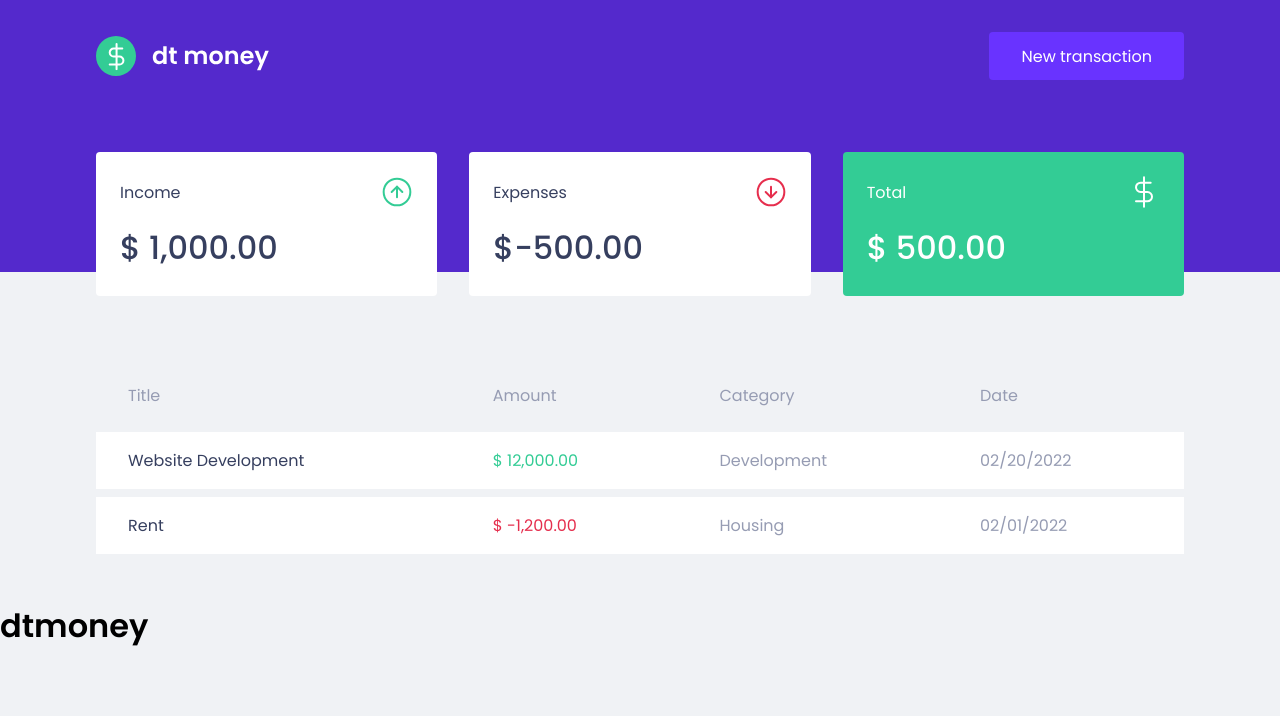
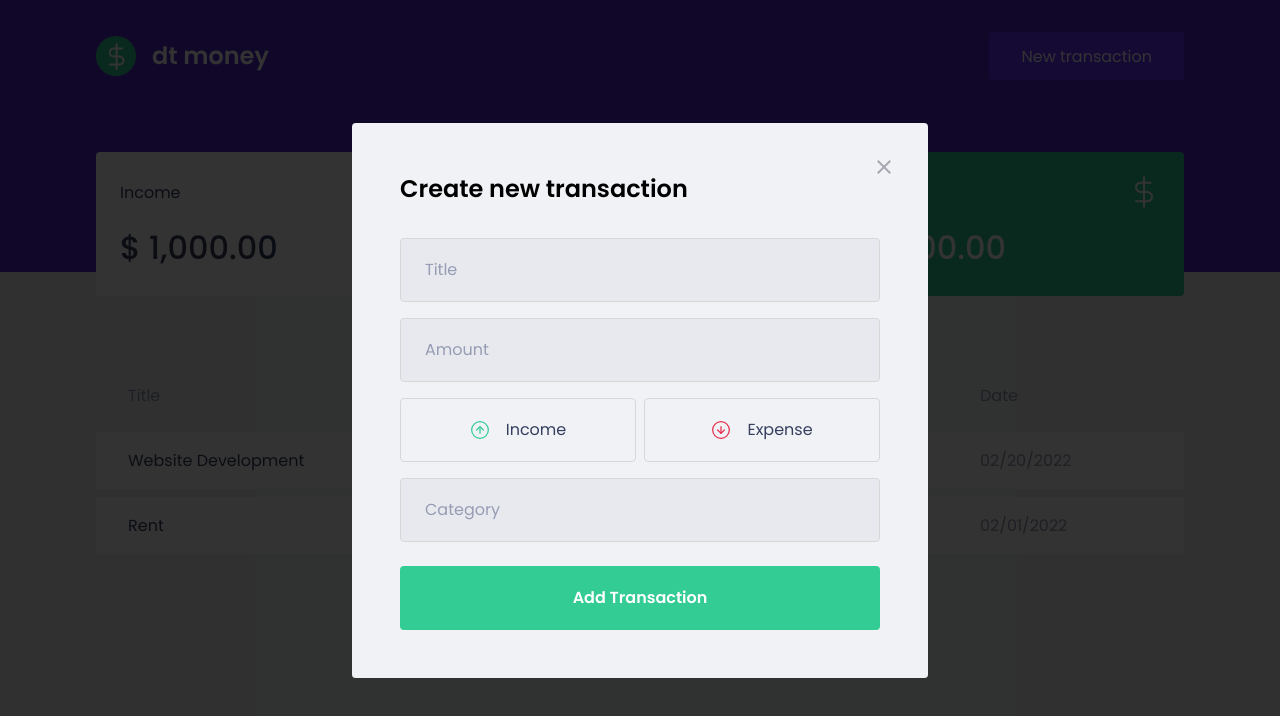
Before and after one commit to rafAmorim8/dtmoney, a React (Create React App) app: page / in a window 1280 px wide. Both pictures are taken after a click on the button "New transaction". Shown: the top 716 px of the page. Built offline with nearby package versions, Linux system fonts and the light colour scheme; no server answers; what miragejs would draw is missing.

Commit message:
Creates modal layout

```diff
--- a/package.json
+++ b/package.json
@@ -5,8 +5,10 @@
   "dependencies": {
     "axios": "^0.27.2",
     "miragejs": "^0.1.44",
+    "polished": "^4.2.2",
     "react": "^18.1.0",
     "react-dom": "^18.1.0",
+    "react-modal": "^3.15.1",
     "react-scripts": "5.0.1",
     "styled-components": "^5.3.5",
     "web-vitals": "^2.1.0"
@@ -19,6 +21,7 @@
     "@types/node": "^16.7.13",
     "@types/react": "^18.0.0",
     "@types/react-dom": "^18.0.0",
+    "@types/react-modal": "^3.13.1",
     "@types/styled-components": "^5.1.25",
     "typescript": "^4.4.2"
   },
--- a/src/App.tsx
+++ b/src/App.tsx
@@ -1,14 +1,31 @@
+import { useState } from "react";
 import { Dashboard } from "./components/Dashboard";
-import { Header } from "./components/Header"
-import { GlobalStyle } from "./styles/global"
+import { Header } from "./components/Header";
+import { GlobalStyle } from "./styles/global";
+import Modal from 'react-modal';
+import { NewTransactionModal } from "./components/NewTransactionModal";
+
+Modal.setAppElement("#root");
 
 export function App() {
+  const [isNewTransactionModalOpen, setIsNewTransactionModalOpen] = useState(false);
+
+  function handleOpenNewTransactionModal(){
+    setIsNewTransactionModalOpen(true);
+  }
+
+  function handleCloseNewTransactionModal(){
+    setIsNewTransactionModalOpen(false);
+  }
   return (
     <>
+      <Header onOpenNewTransactionModal={handleOpenNewTransactionModal}/>
+      <Dashboard />
+      <NewTransactionModal
+        isOpen={isNewTransactionModalOpen}
+        onRequestClose={handleCloseNewTransactionModal}
+      />
       <GlobalStyle />
-      <Header />
-      <Dashboard />
-      <h1>dtmoney</h1>
     </>
   );
 }
--- a/src/components/Header/index.tsx
+++ b/src/components/Header/index.tsx
@@ -1,14 +1,16 @@
 import logoImg from '../../assets/logo.svg';
 import { Container, Content } from './styles';
 
-export function Header(){
+interface HeaderProps {
+  onOpenNewTransactionModal: () => void;
+}
+
+export function Header({onOpenNewTransactionModal}: HeaderProps){
   return (
     <Container>
       <Content>
-      <img src={logoImg} alt="dt money" />
-      <button type="button">
-        New transaction
-      </button>
+        <img src={logoImg} alt="dt money" />
+        <button onClick={onOpenNewTransactionModal} type="button">New transaction</button>
       </Content>
     </Container>
   )
--- /dev/null
+++ b/src/components/NewTransactionModal/index.tsx
@@ -0,0 +1,63 @@
+import Modal from 'react-modal';
+import { Container, TransactionTypeContainer } from './styles';
+
+import closeImg from '../../assets/close.svg';
+import incomeImg from '../../assets/income.svg';
+import expenseImg from '../../assets/expense.svg';
+
+
+interface NewTransactionModalProps {
+  isOpen: boolean;
+  onRequestClose: () => void;
+}
+
+export function NewTransactionModal({isOpen, onRequestClose}: NewTransactionModalProps){
+  return(
+    <Modal
+    isOpen={isOpen}
+    onRequestClose={onRequestClose}
+    overlayClassName="react-modal-overlay"
+    className="react-modal-content"
+  >
+    <button
+      type="button"
+      onClick={onRequestClose}
+      className="react-modal-close"
+    >
+      <img src={closeImg} alt="Close Modal" />
+    </button>
+    <Container>
+
+      <h2>Create new transaction</h2>
+
+      <input
+        type="text"
+        placeholder="Title"
+      />
+
+      <input
+        type="number"
+        placeholder="Amount"
+      />
+
+      <TransactionTypeContainer>
+        <button>
+          <img src={incomeImg} alt="Income" />
+          <span>Income</span>
+        </button>
+
+        <button>
+          <img src={expenseImg} alt="Expense" />
+          <span>Expense</span>
+        </button>
+      </TransactionTypeContainer>
+
+      <input
+        placeholder="Category"
+      />
+
+      <button type="submit">Add Transaction</button>
+    </Container>
+  </Modal>
+  );
+}
--- /dev/null
+++ b/src/components/NewTransactionModal/styles.ts
@@ -0,0 +1,87 @@
+import styled from 'styled-components';
+import {darken} from 'polished';
+
+export const Container = styled.form`
+  h2{
+    color: var(--text-title-color);
+    font-size: 1.5rem;
+    margin-bottom: 2rem;
+  }
+
+  input{
+    width: 100%;
+    padding: 0 1.5rem;
+    height: 4rem;
+    border-radius: 0.25rem;
+
+    border: 1px solid #d7d7d7;
+    background: #e7e9ee;
+
+    font-weight: 400;
+    font-size: 1rem;
+
+    &::placeholder{
+      color: var(--text-body);
+    }
+
+    &+input{
+      margin-top: 1rem;
+    }
+  }
+
+  button[type="submit"]{
+    width: 100%;
+    padding: 0 1.5rem;
+    height: 4rem;
+    margin-top: 1.5rem;
+    background: var(--green);
+    color: #fff;
+    border: 0;
+    border-radius: 0.25rem;
+    font-size: 1rem;
+    font-weight: 600;
+
+    transition: filter 0.2s;
+
+    &:hover{
+      filter: brightness(0.9);
+    }
+  }
+`;
+
+export const TransactionTypeContainer = styled.div`
+  margin: 1rem 0;
+  display: grid;
+  grid-template-columns: 1fr 1fr;
+  gap: 0.5rem;
+
+  button{
+    height: 4rem;
+    border: 1px solid #d7d7d7;
+    border-radius: 0.25rem;
+
+    background: transparent;
+
+    display: flex;
+    align-items: center;
+    justify-content: center;
+
+    transition: border-color 0.2s;
+
+    &:hover{
+      border-color: ${darken(0.1, '#d7d7d7')};
+    }
+
+    img{
+      width: 20px;
+      height: 20px;
+    }
+
+    span{
+      display: inline-block;
+      margin-left: 1rem;
+      font-size: 1rem;
+      color: var(--text-title);
+    }
+  }
+`;
--- a/src/styles/global.ts
+++ b/src/styles/global.ts
@@ -52,4 +52,41 @@ export const GlobalStyle = createGlobalStyle`
     opacity: 0.6;
     cursor: not-allowed;
   }
+
+  .react-modal-overlay{
+    background: rgba(0, 0, 0, 0.8) ;
+
+    position: fixed;
+    top: 0;
+    bottom: 0;
+    right: 0;
+    left: 0;
+
+    display: flex;
+    align-items: center;
+    justify-content: center;
+  }
+
+  .react-modal-content{
+    width: 100%;
+    max-width: 576px;
+    background: var(--background);
+    padding: 3rem;
+    position: relative;
+    border-radius: 0.24rem ;
+  }
+
+  .react-modal-close{
+    position: absolute;
+    right: 1.5rem;
+    top: 1.5rem;
+    border: 0;
+    background: transparent;
+
+    transition: filter 0.2s;
+
+    &:hover{
+      filter: brightness(0.8);
+    }
+  }
 `
```
Also changed, not shown: 1 other file (tests, documents, lock files or other folders).
